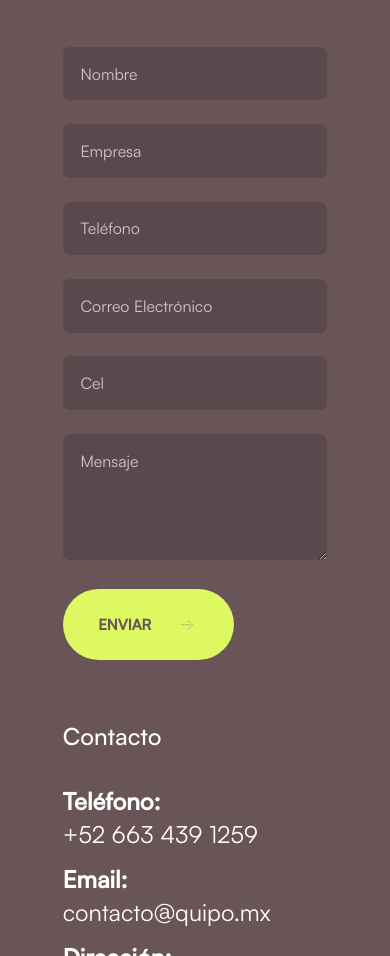
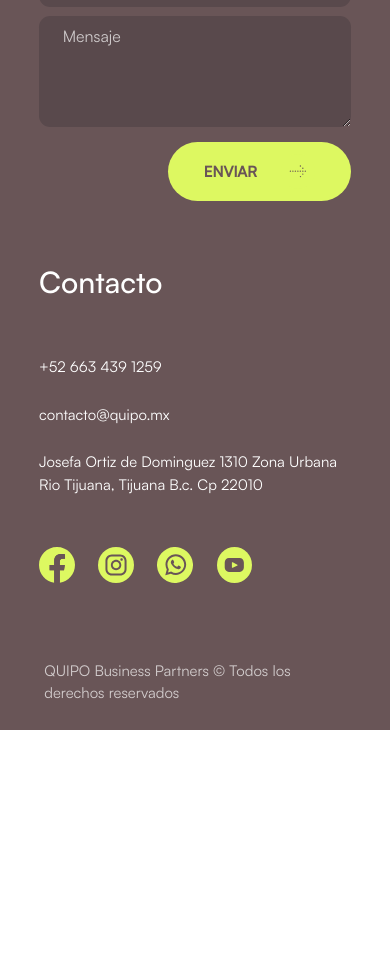
Before and after one commit to quipobusiness/quipo, a React (Vite) app: page / in a window 390 px wide. Shown: the part 11044-12000 px from the top of the page. After the commit the page ends 11774 px from the top, so only its background shows below. Built offline with nearby package versions, Linux system fonts and the light colour scheme; a web font is replaced by a local one.

Commit message:
avance 99%

```diff
--- a/src/components/Button.tsx
+++ b/src/components/Button.tsx
@@ -1,11 +1,18 @@
 interface ButtonProps {
   text: string
-  href: string
+  href?: string
+  type?: 'button' | 'submit' | 'reset'
   variant: 'primary' | 'secondary'
   className?: string
+  onClick?: () => void
+  icon?: {
+    src: string
+    alt: string
+    className?: string
+  }
 }
 
-export function Button({ text, href, variant, className = '' }: ButtonProps) {
+export function Button({ text, href, type, variant, className = '', onClick, icon }: ButtonProps) {
   const baseClasses = "inline-block rounded-full uppercase font-semibold text-quibo-xs text-center py-[1.14rem] px-[1.85rem] hover:opacity-90 transition-opacity duration-200"
 
   const variantClasses = {
@@ -13,12 +20,41 @@ export function Button({ text, href, variant, className = '' }: ButtonProps) {
     secondary: "bg-quibo-text text-white"
   }
 
+  const classes = `${baseClasses} ${variantClasses[variant]} ${className} ${icon ? 'flex items-center gap-[1.48rem]' : ''}`
+
+  const content = (
+    <>
+      {text}
+      {icon && (
+        <img
+          src={icon.src}
+          alt={icon.alt}
+          className={icon.className || "w-[1.48rem] h-auto"}
+        />
+      )}
+    </>
+  )
+
+  // Render as button element when type is provided
+  if (type) {
+    return (
+      <button
+        type={type}
+        onClick={onClick}
+        className={classes}
+      >
+        {content}
+      </button>
+    )
+  }
+
+  // Render as anchor element when href is provided
   return (
     <a
       href={href}
-      className={`${baseClasses} ${variantClasses[variant]} ${className}`}
+      className={classes}
     >
-      {text}
+      {content}
     </a>
   )
 }
--- a/src/components/ContactSection.tsx
+++ b/src/components/ContactSection.tsx
@@ -1,5 +1,6 @@
 import { ContactSection as ContactSectionType } from '../types'
 import { SocialMedia } from './SocialMedia'
+import { Button } from './Button'
 
 interface ContactSectionProps {
   contact: ContactSectionType
@@ -7,35 +8,27 @@ interface ContactSectionProps {
 
 export function ContactSection({ contact }: ContactSectionProps) {
   return (
-    <section id="contacto" className="py-[7.41rem] px-[1.85rem] bg-quibo-text">
-      <div className="max-w-[80%] lg:max-w-[74rem] mx-auto">
-        {/* Header */}
-        <div className="text-center mb-[3.7rem]">
-          <h2 className="text-white text-quibo-xl font-normal leading-[1.1] mb-[1.85rem]">
+    <section id="contacto" className="pt-[5.48rem] pb-[1.62rem] bg-quibo-text flex flex-col">
+      <div className="max-w-[80%] mx-auto flex flex-col lg:flex-row gap-[3.7rem] mb-[4.81rem]">
+        {/* Form - 70% width */}
+        <div className="lg:w-[70%]">
+          <h2 className="text-white text-quibo-md font-normal mb-[2.18rem]">
             {contact.title}
           </h2>
-          <p className="text-white text-quibo-sm leading-[1.4]">
-            {contact.subtitle}
-          </p>
-        </div>
-
-        <div className="flex flex-col lg:flex-row gap-[3.7rem]">
-          {/* Form - 70% width */}
-          <div className="lg:w-[70%]">
           <form
             action={contact.form.formspark.actionUrl}
             method="POST"
-              className="space-y-[1.48rem]"
+            className="flex flex-col gap-[0.55rem] items-end"
           >
             {contact.form.fields.map((field, index) => (
-                <div key={index}>
+              <div key={index} className="w-full">
                 {field.type === 'textarea' ? (
                   <textarea
                     name={field.name}
                     placeholder={field.label}
                     required={field.required}
                     rows={4}
-                      className="w-full px-[1.11rem] py-[0.93rem] bg-quibo-input-bg text-white placeholder-white/70 rounded-[0.44rem] border-none focus:outline-none focus:ring-2 focus:ring-quibo-border"
+                    className="w-full px-[1.48rem] py-[0.48rem] bg-quibo-input-bg text-white placeholder-white/70 rounded-[0.7rem] border-none focus:outline-none focus:ring-2 focus:ring-quibo-border"
                   />
                 ) : (
                   <input
@@ -43,56 +36,42 @@ export function ContactSection({ contact }: ContactSectionProps) {
                     type={field.type}
                     placeholder={field.label}
                     required={field.required}
-                      className="w-full px-[1.11rem] py-[0.93rem] bg-quibo-input-bg text-white placeholder-white/70 rounded-[0.44rem] border-none focus:outline-none focus:ring-2 focus:ring-quibo-border"
+                    className="w-full px-[1.48rem] py-[0.48rem] bg-quibo-input-bg text-white placeholder-white/70 rounded-[0.7rem] border-none focus:outline-none focus:ring-2 focus:ring-quibo-border"
                   />
                 )}
               </div>
             ))}
 
-              <button
+            <Button
+              text={contact.cta}
               type="submit"
-                className="bg-quibo-border text-quibo-text rounded-full uppercase font-semibold
-                           text-quibo-xs px-[2.22rem] py-[1.48rem]
-                           hover:opacity-90 transition-opacity duration-200
-                           flex items-center gap-[1.48rem]"
-              >
-                {contact.cta}
-                <img
-                  src="/svg/arrow-r.svg"
-                  alt="Arrow"
-                  className="w-[1.48rem] h-auto"
+              variant="primary"
+              className="px-[2.22rem]"
+              icon={{
+                src: "/svg/arrow-r.svg",
+                alt: "Arrow",
+                className: "w-[2.18rem] h-auto -my-[1rem]"
+              }}
             />
-              </button>
           </form>
         </div>
 
           {/* Info Panel - 30% width */}
         <div className="lg:w-[30%]">
           {/* Contact Info - Column */}
-            <div className="space-y-[1.48rem] mb-[2.96rem]">
-              <h3 className="text-white text-quibo-sm font-medium mb-[1.85rem]">
+          <div className="mb-[3.2rem]">
+            <h3 className="text-white text-quibo-md font-medium mb-[3.2rem]">
               {contact.info.title}
             </h3>
 
-              <div className="text-white text-quibo-sm leading-[1.4]">
-                <p className="mb-[0.74rem]">
-                  <strong>Teléfono:</strong><br />
-                  <a href={`tel:${contact.info.tel}`} className="hover:text-quibo-border">
+            <div className="text-white text-quibo-xs ">
+              <a href={`tel:${contact.info.tel}`} className="block hover:text-quibo-border mb-[1.59rem]">
                 {contact.info.tel}
               </a>
-                </p>
-
-                <p className="mb-[0.74rem]">
-                  <strong>Email:</strong><br />
-                  <a href={`mailto:${contact.info.email}`} className="hover:text-quibo-border">
+              <a href={`mailto:${contact.info.email}`} className="block hover:text-quibo-border mb-[1.59rem]">
                 {contact.info.email}
               </a>
-                </p>
-
-                <p>
-                  <strong>Dirección:</strong><br />
               {contact.info.address}
-                </p>
             </div>
           </div>
 
@@ -100,14 +79,10 @@ export function ContactSection({ contact }: ContactSectionProps) {
           <SocialMedia social={contact.info.social} />
         </div>
       </div>
-
       {/* Copyright */}
-        <div className="text-center mt-[3.7rem] pt-[1.85rem] border-t border-white/20">
-          <p className="text-white/70 text-quibo-xs">
+      <p className="text-white/70 text-quibo-xs mx-[2.77rem]">
         {contact.copyright}
       </p>
-        </div>
-      </div>
     </section>
   )
 }
--- a/src/components/ServiceCta.tsx
+++ b/src/components/ServiceCta.tsx
@@ -8,7 +8,7 @@ export function ServiceCta({ label, title, description, cta, img, bgImg, reverse
       className="bg-cover bg-center bg-no-repeat"
       style={{ backgroundImage: `url(${bgImg})` }}
     >
-      <div className={`max-w-[80%] mx-auto bg-no-repeat pt-[4.48rem] pb-[7.62rem] bg-[center_25%] bg-[length:14rem_auto] lg:bg-[right_center] lg:bg-[length:auto_24rem] ${reverse ? 'lg:bg-[left_center]' : ''}` }
+      <div className={`max-w-[80%] mx-auto bg-no-repeat pt-[4.48rem] pb-[7.62rem] bg-[center_25%] bg-[length:14rem_auto] lg:bg-[length:auto_24rem] ${reverse ? 'lg:bg-[left_center]' : 'lg:bg-[right_center]'}` }
         style={{ backgroundImage: `url(${img.src})` }}
       >
         <div className={`flex flex-col justify-start mx-auto ${reverse ? 'lg:flex-row-reverse' : ''}`}>
--- a/src/components/SolutionsSection.tsx
+++ b/src/components/SolutionsSection.tsx
@@ -9,7 +9,7 @@ interface SolutionsSectionProps {
 export function SolutionsSection({ solutions }: SolutionsSectionProps) {
   return (
     <section id="soluciones" className="pt-[4.37rem] pb-[2.7rem] xl:pt-[2.54rem] xl:pb-[2.09rem]">
-      <div className="flex flex-col items-center max-w-[80%] lg:max-w-[80rem] mx-auto xl:max-w-[87%]">
+      <div className="flex flex-col items-center max-w-[80%] lg:max-w-[87%] mx-auto">
         <h2 className="text-quibo-text text-quibo-md font-normal leading-[1.1] mb-[1.85rem] text-center">
           {solutions.title1}
         </h2>
--- a/src/content/index.ts
+++ b/src/content/index.ts
@@ -217,7 +217,6 @@ export const content: LandingPageContent = {
   // Contact form
   contact: {
     title: "Cuéntanos sobre tu negocio",
-    subtitle: "Completa el formulario y nos pondremos en contacto contigo.",
     form: {
       formspark: {
         actionUrl: "https://submit-form.com/your-form-id", // Replace with your formspark URL
```
Lines whose indentation alone changed are shown as unchanged.
